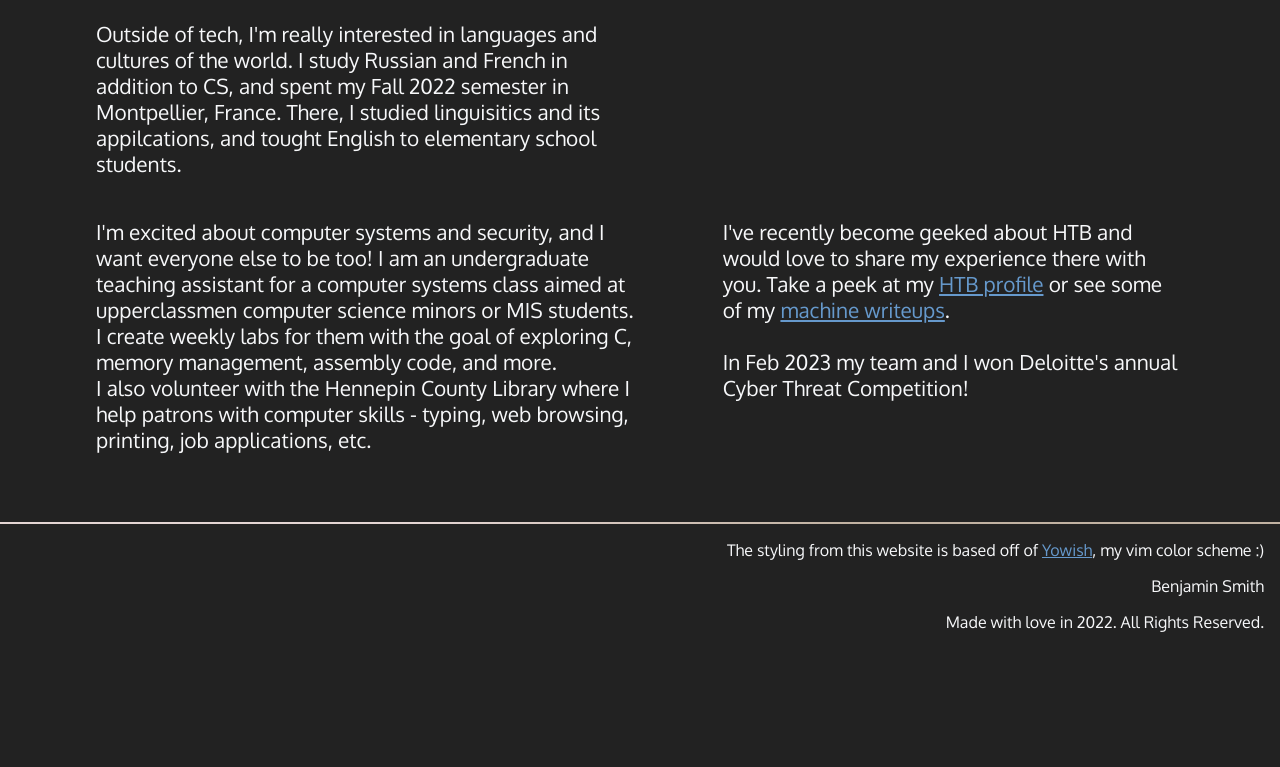
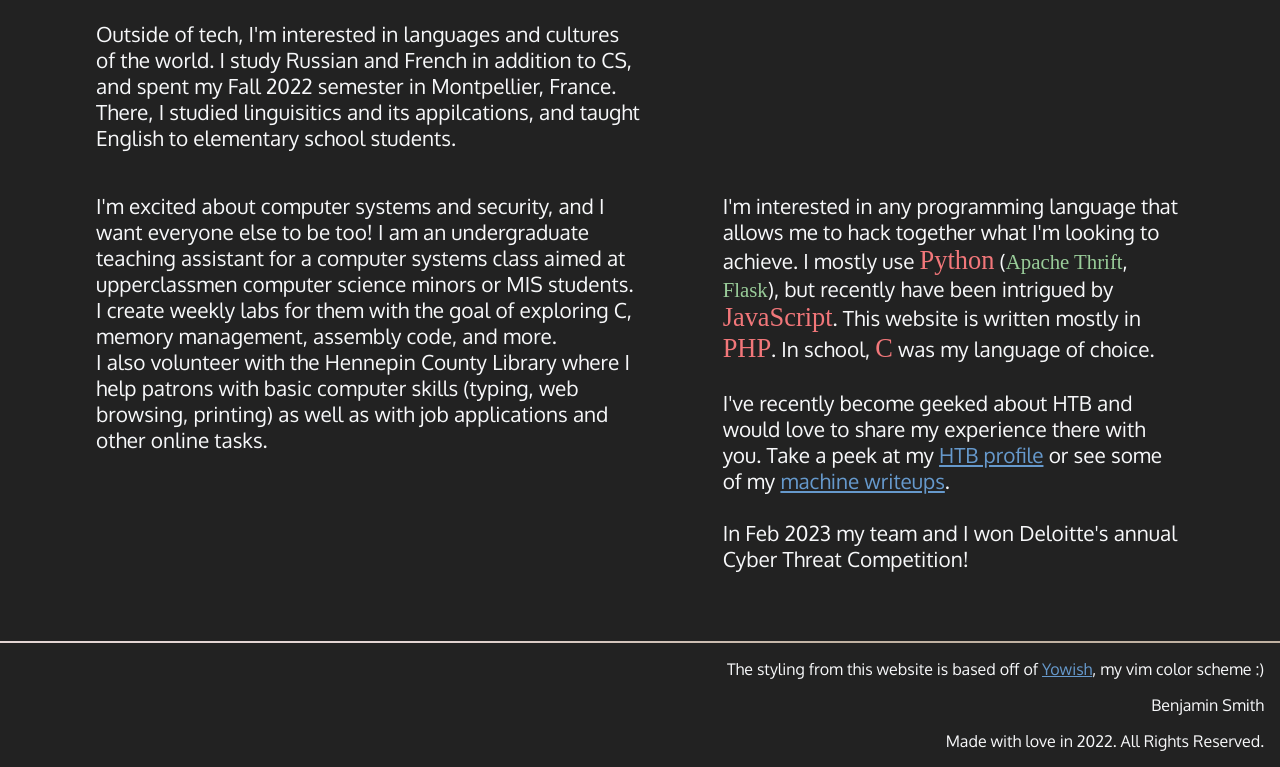
Before and after one commit to benjamnsmith/portfolio, a PHP site: page /about.php in a window 1280 px wide. Shown: the part 671-1438 px from the top of the page. Before the commit the page ends 1303 px from the top, so only its background shows below. Run offline with PHP 8.4, Linux system fonts and the light colour scheme; some libraries are stand-ins or nearby versions; some web fonts are replaced.

Commit message:
updated about page content, new styling

```diff
--- a/about.php
+++ b/about.php
@@ -31,22 +31,27 @@
             whole.
             Technology is changing at a rapid pace now more than ever, and continuing to design apps etc. requires a
             deep understanding of the underlying systems upon which they're built, and their seurity.
-            I really enjoy the annual <a
+            I really enjoy reading submissions from the annual <a
                 href="https://www.usenix.org/publications/proceedings" target="_blank">USENIX</a> conference, as well as the
             content posted by <a href="https://googleprojectzero.blogspot.com/" target="_blank">Google's Project Zero</a>.</p>
-        <p class="about"> Outside of tech, I'm really interested in languages
+        <p class="about"> Outside of tech, I'm interested in languages
             and cultures of the world. I study Russian and French in addition to CS, and spent my Fall 2022 semester in
-            Montpellier, France. There, I studied linguisitics and its appilcations, and tought English to elementary school
+            Montpellier, France. There, I studied linguisitics and its appilcations, and taught English to elementary school
             students.
         </p>
         <p class="about">
             I'm excited about computer systems and security, and I want everyone else to be too! I am an undergraduate teaching
             assistant for a computer systems class aimed at upperclassmen computer science minors or MIS students. I create weekly labs
             for them with the goal of exploring C, memory management, assembly code, and more. <br>
-            I also volunteer with the Hennepin County Library where I help patrons with computer skills - typing, web browsing, printing,
-            job applications, etc.
+            I also volunteer with the Hennepin County Library where I help patrons with basic computer skills (typing, web browsing, printing) as well
+            as with job applications and other online tasks.
         </p>
         <p class="quick_facts">
+        I'm interested in any programming language that allows me to hack together what I'm looking to achieve. I mostly use <span>Python</span>
+            (<span class="subtype">Apache Thrift</span>, <span class="subtype">Flask</span>), but recently have been intrigued by <span>JavaScript</span>.
+            This website is written mostly in <span>PHP</span>. In school, <span>C</span> was my language of choice.
+            <br>
+            <br>
             I've recently become geeked about HTB and would love to share my experience there with you. Take a peek at my
             <a href="https://app.hackthebox.com/profile/1415198" target="_blank">HTB profile</a> or
             see some of my <a href="#">machine writeups</a>.
--- a/css/about.css
+++ b/css/about.css
@@ -213,11 +213,27 @@ footer ul {
 .about {
     grid-column: 1 / 3;
     padding-right: 5rem;
+    color: var(--white);
 }
 
 .quick_facts {
     grid-column: 3;
+    color: var(--white);
 }
+
+
+
+.quick_facts > span {
+    font-family:'Times New Roman', Times, serif;
+    font-size: 1.65rem;
+    color: var(--lightRed);
+}
+
+span.subtype {
+    font-size: var(--font-size);
+    color: var(--lightGreen);
+}
+
 
 /* footer section */
 
```
Also changed, not shown: css/blog.css (renamed from css/styles.css, +30 -67 lines).
